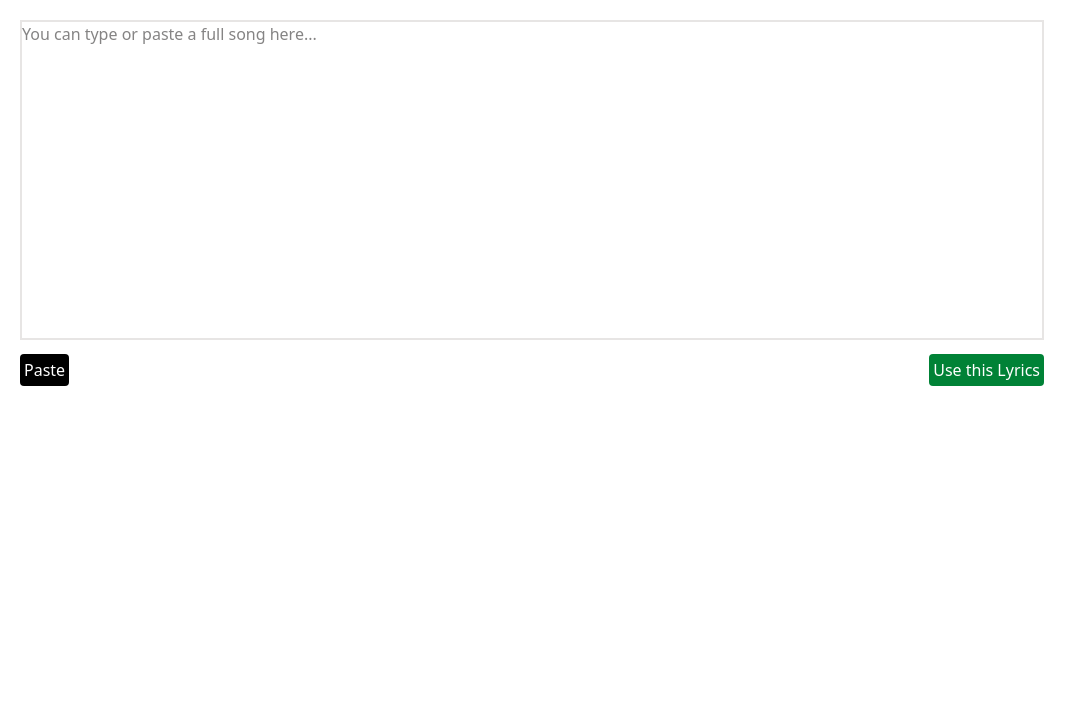
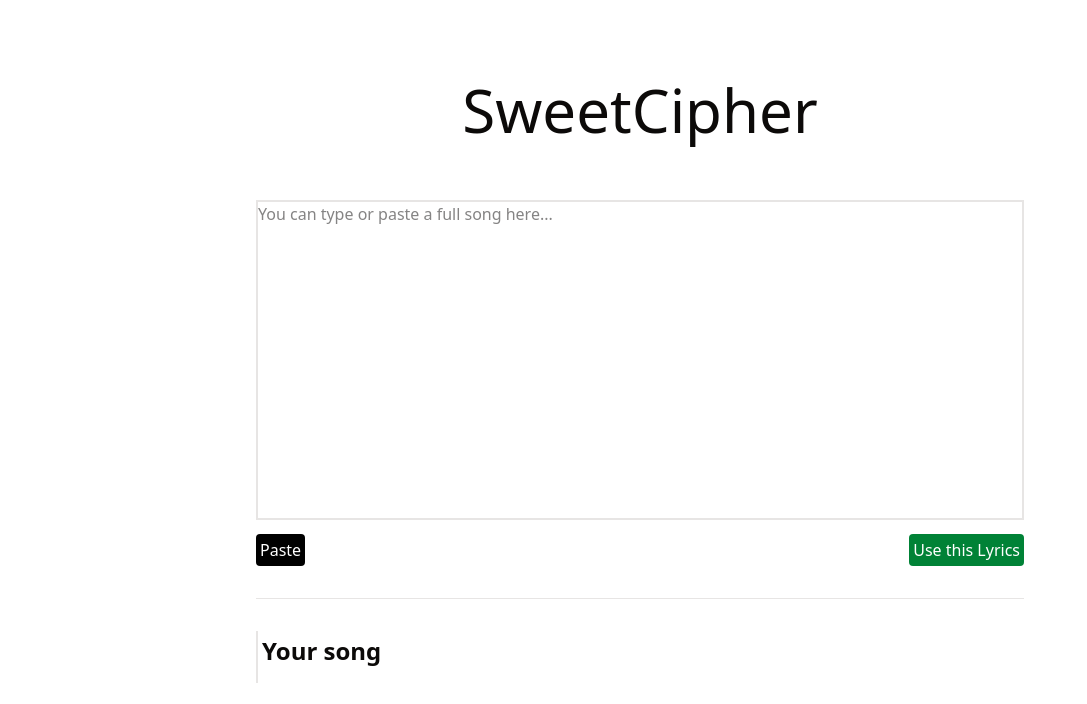
Before and after one commit to jonasnascc/sweet-cipher, a React (Vite) app: page / in a window 1280 px wide. Shown: the top 704 px of the page, without its empty margins (0-1087 px from the left). Built offline with nearby package versions, Linux system fonts and the light colour scheme.

Commit message:
style(cipher-editor): apply some styles in home page

```diff
--- a/src/pages/HomePage/HomePage.tsx
+++ b/src/pages/HomePage/HomePage.tsx
@@ -2,8 +2,11 @@ import { CipherEditor } from "./components/CipherEditor"
 
 export const HomePage = () => {
     return (
-        <>
-        <CipherEditor/>
-        </>
+        <div className="mt-20 mb-20">
+        <div className="flex flex-col items-center justify-center w-full">
+            <h1 className="text-6xl mb-10">SweetCipher</h1>
+            <CipherEditor/>
+        </div>
+        </div>
     )
 }
--- a/src/pages/HomePage/components/CipherEditor.tsx
+++ b/src/pages/HomePage/components/CipherEditor.tsx
@@ -11,8 +11,12 @@ export const CipherEditor = () => {
 
     return (
         <div className="flex flex-col gap-8 m-5">
-        <LyricsPasteBox onSubmit={handlePasteLyrics}/>
-        <EditorSongVerses lyrics={lyrics}/>
+        <div className="flex justify-center"><LyricsPasteBox onSubmit={handlePasteLyrics}/></div>
+        <hr/>
+        <div className="border-l-2 p-1">
+            <h3 className="text-2xl font-bold mb-3">Your song</h3>
+            <EditorSongVerses lyrics={lyrics}/>
+        </div>
         </div>
     )
 }
--- a/src/pages/HomePage/components/LyricsPasteBox.tsx
+++ b/src/pages/HomePage/components/LyricsPasteBox.tsx
@@ -28,13 +28,13 @@ export const LyricsPasteBox = ({onSubmit} : LyricsPasteBoxProps) => {
         <div className="flex flex-col gap-2 items-start">
         <div>
             <textarea
-                className="border-2 resize-none w-[80vw] h-80"
+                className="border-2 resize-none w-[60vw] h-80"
                 value={lyrics}
                 onChange={handleChange}
                 placeholder="You can type or paste a full song here..."
             ></textarea>
         </div>
-        <div className="flex gap-2 w-[80vw] justify-between">
+        <div className="flex gap-2 w-[60vw] justify-between">
             <button className="bg-black text-white cursor-pointer p-1 rounded active:bg-gray-700" onClick={handlePaste}>Paste</button>
             <button className="bg-green-700 text-white cursor-pointer p-1 rounded active:bg-green-900" onClick={handleSubmit}>Use this Lyrics</button>
         </div>
```
